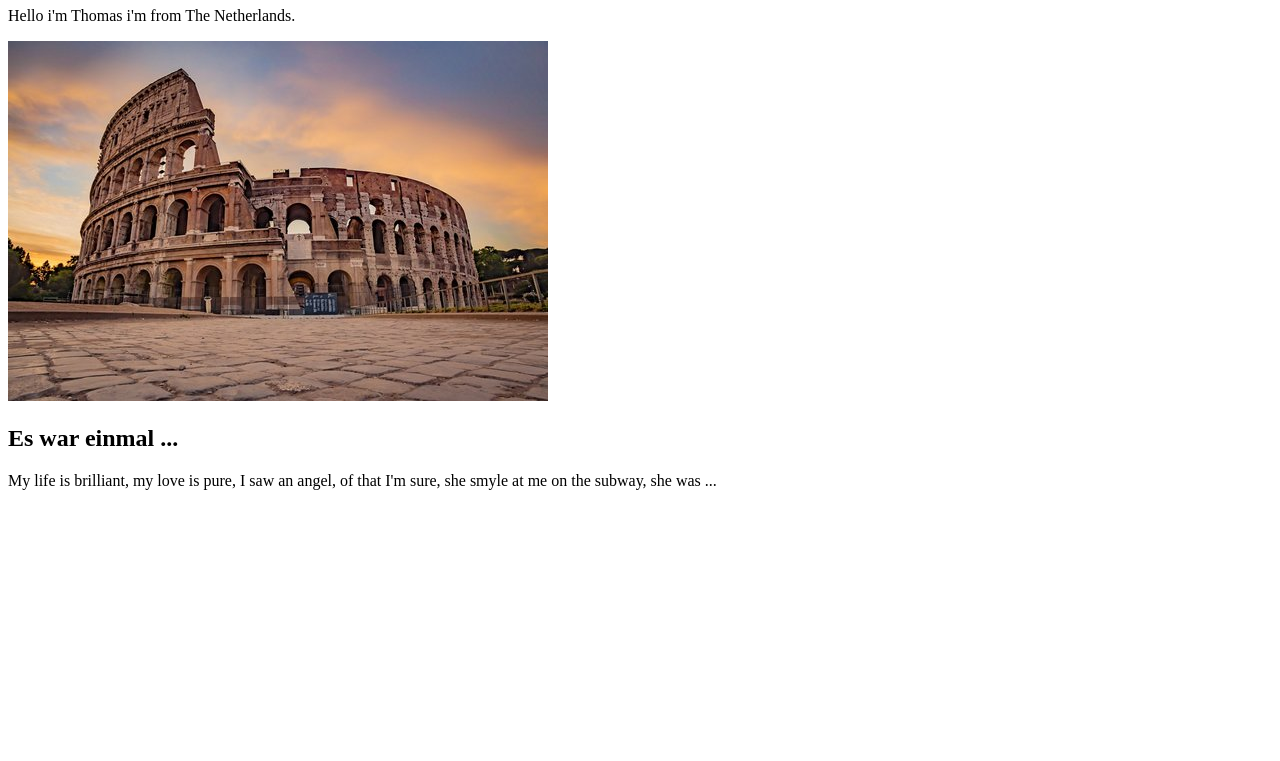
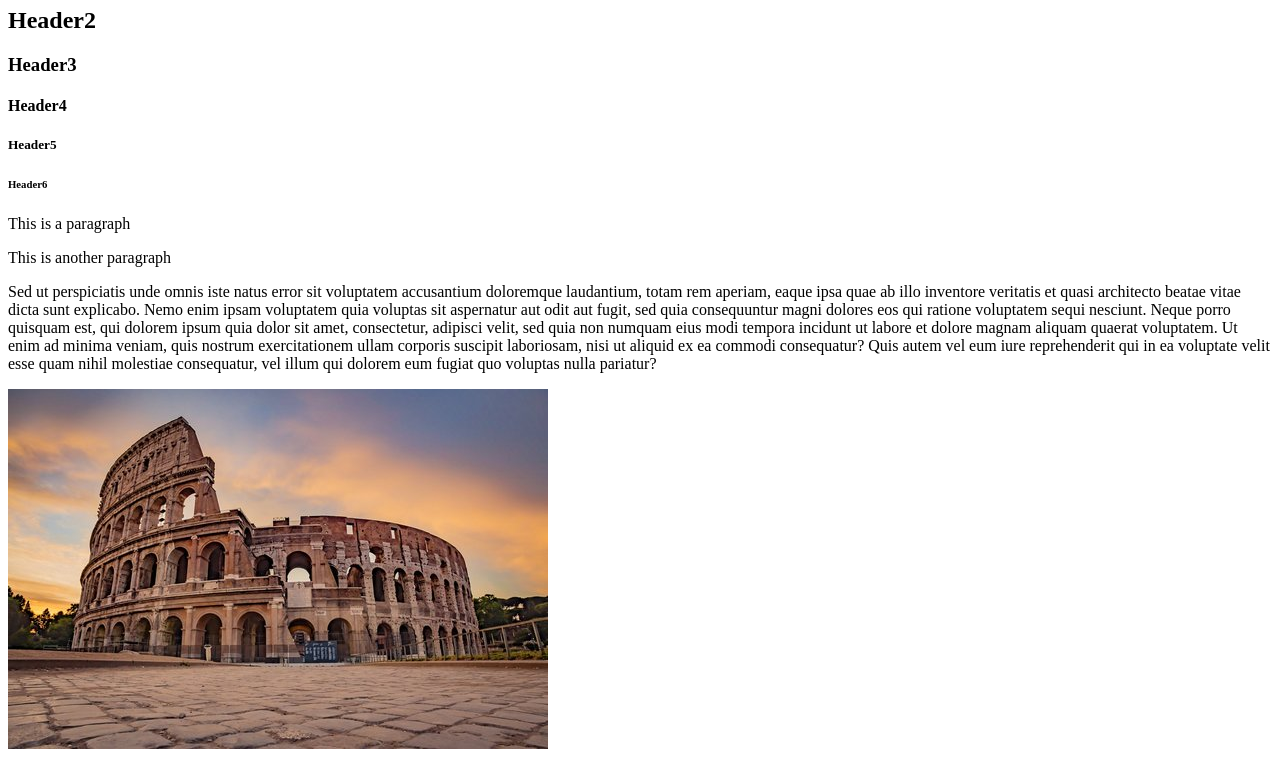
Before and after one commit to Kienkulu/Colloseum, a plain HTML site: page index.html in a window 1280 px wide. Shown: the part 73-834 px from the top of the page. Before the commit the page ends 800 px from the top, so only its background shows below. Drawn offline with Linux system fonts and the light colour scheme.

Commit message:
add a lot of stuff for testing

```diff
--- a/index.html
+++ b/index.html
@@ -1,16 +1,45 @@
 <!DOCTYPE html>
 <html lang="en">
+
 <head>
     <meta charset="UTF-8">
     <meta http-equiv="X-UA-Compatible" content="IE=edge">
     <meta name="viewport" content="width=device-width, initial-scale=1.0">
     <title>Document</title>
 </head>
+
 <body>
-    <h1>Hello World</h1>
-    <p>Hello i'm Thomas i'm from The Netherlands. </p>
-    <img src="./assets/Colloseum.jpg" alt="The old Colloseum">
-    <h2>Es war einmal ...</h2>
-    <p>My life is brilliant, my love is pure, I saw an angel, of that I'm sure, she smyle at me on the subway, she was ...</p>
+
+    <div>
+        <h1>Header1</h1>
+        <h2>Header2</h2>
+        <h3>Header3</h3>
+        <h4>Header4</h4>
+        <h5>Header5</h5>
+        <h6>Header6</h6>
+
+    </div>
+    <div>
+        <p>This is a paragraph</p>
+        <p>This is another paragraph</p>
+        <p>Sed ut perspiciatis unde omnis iste natus error sit voluptatem accusantium doloremque laudantium, totam rem
+            aperiam, eaque ipsa quae ab illo inventore veritatis et quasi architecto beatae vitae dicta sunt explicabo.
+            Nemo
+            enim ipsam voluptatem quia voluptas sit aspernatur aut odit aut fugit, sed quia consequuntur magni dolores
+            eos
+            qui ratione voluptatem sequi nesciunt. Neque porro quisquam est, qui dolorem ipsum quia dolor sit amet,
+            consectetur, adipisci velit, sed quia non numquam eius modi tempora incidunt ut labore et dolore magnam
+            aliquam
+            quaerat voluptatem. Ut enim ad minima veniam, quis nostrum exercitationem ullam corporis suscipit
+            laboriosam,
+            nisi ut aliquid ex ea commodi consequatur? Quis autem vel eum iure reprehenderit qui in ea voluptate velit
+            esse
+            quam nihil molestiae consequatur, vel illum qui dolorem eum fugiat quo voluptas nulla pariatur?</p>
+    </div>
+    <div>
+        <img src="./assets/Colloseum.jpg" alt="The old Colloseum">
+    </div>
+
 </body>
+
 </html>
```
